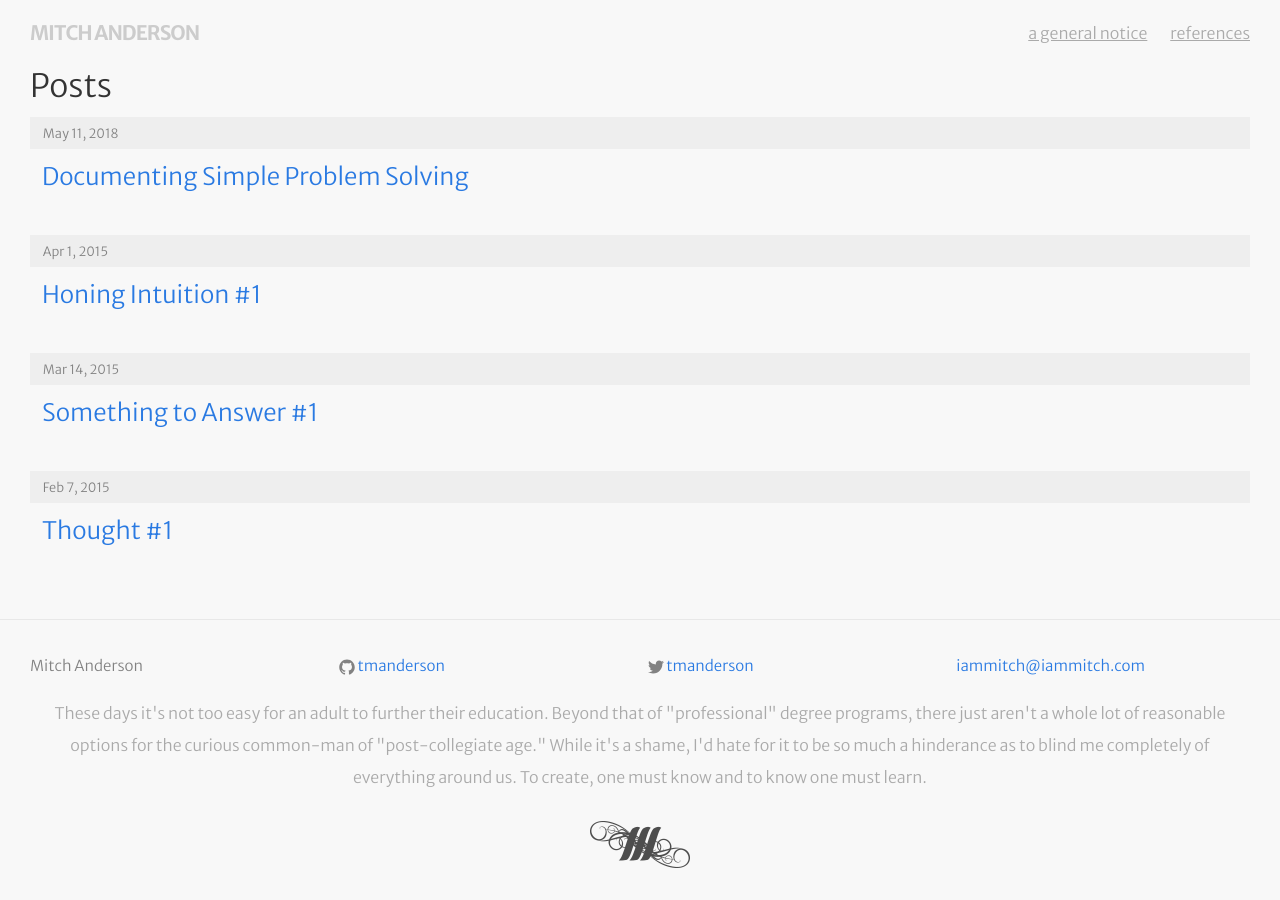
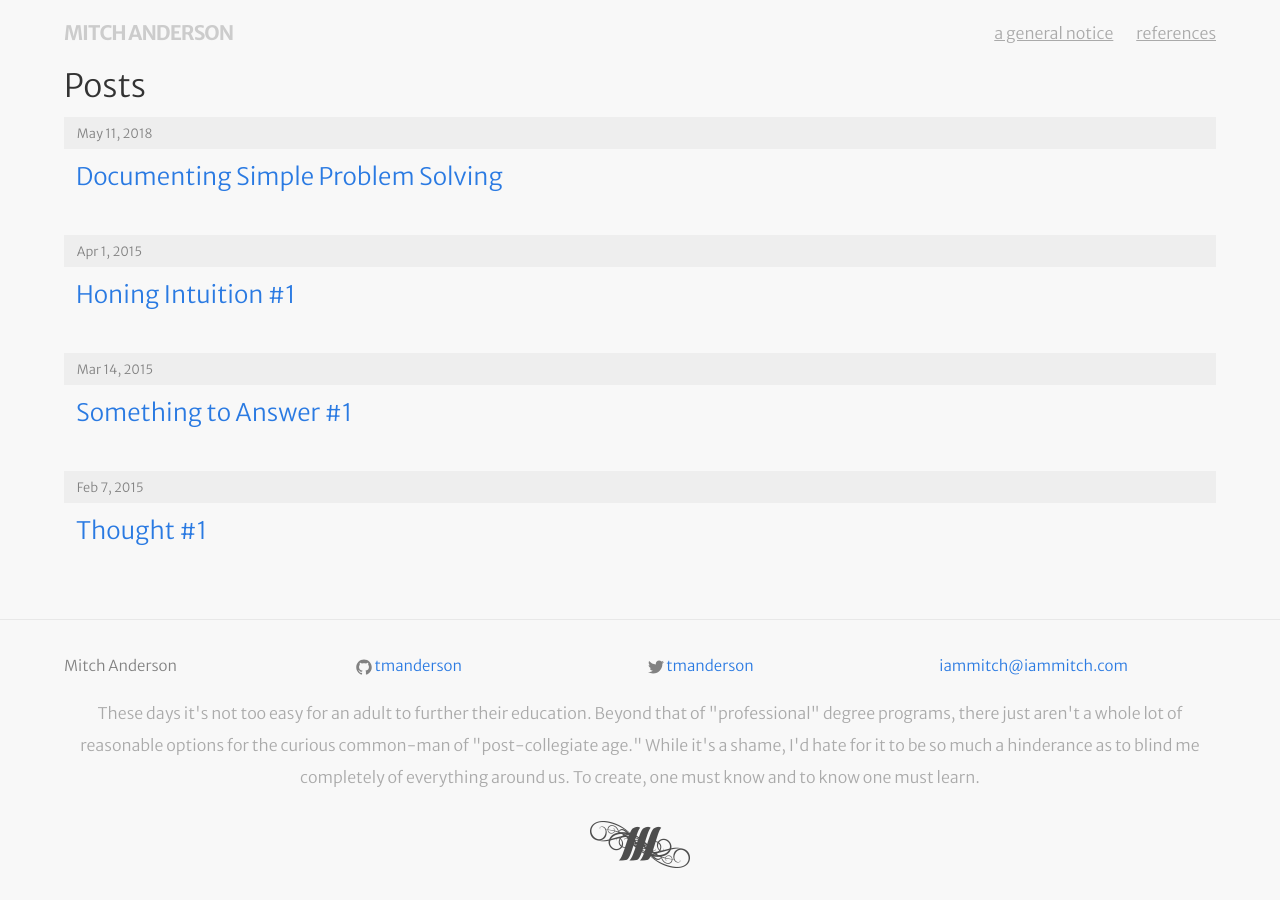
Before and after one commit to tmanderson/tmanderson.github.io, a Jekyll site: the page built from index.html, in a window 1280 px wide. Built offline with Jekyll 4.4.1, drawn with Linux system fonts in a browser that asks for light colours; nearby versions of some CDN libraries.

Commit message:
Update _base.scss

```diff
--- a/_sass/_base.scss
+++ b/_sass/_base.scss
@@ -161,6 +161,11 @@
     padding-right: $spacing-unit;
     padding-left: $spacing-unit;
     @extend %clearfix;
+    width: 90vw;
+
+    @media screen and (min-width: 1440px) {
+      max-width: 960px;
+    }
 
     @include media-query($on-laptop) {
         padding-right: $spacing-unit / 2;
@@ -168,7 +173,6 @@
     }
 
     @include media-query($on-palm) {
-        max-width: 960px;
         padding-right: $spacing-unit / 4;
         padding-left: $spacing-unit / 4;
     }
```
